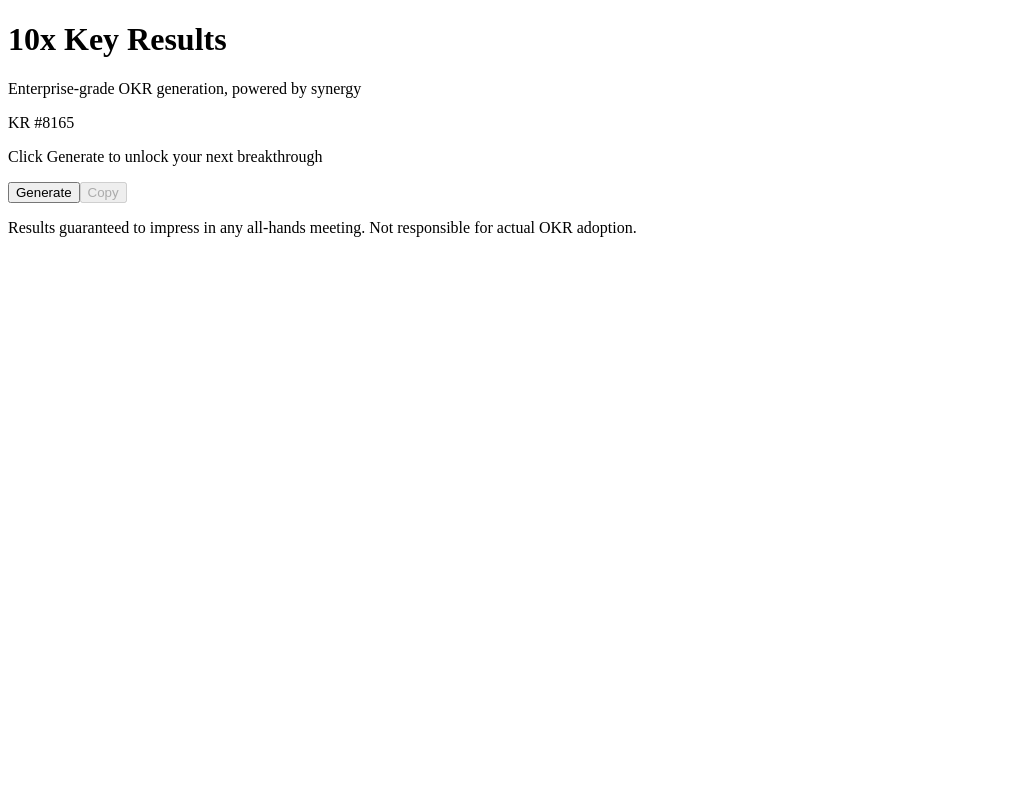
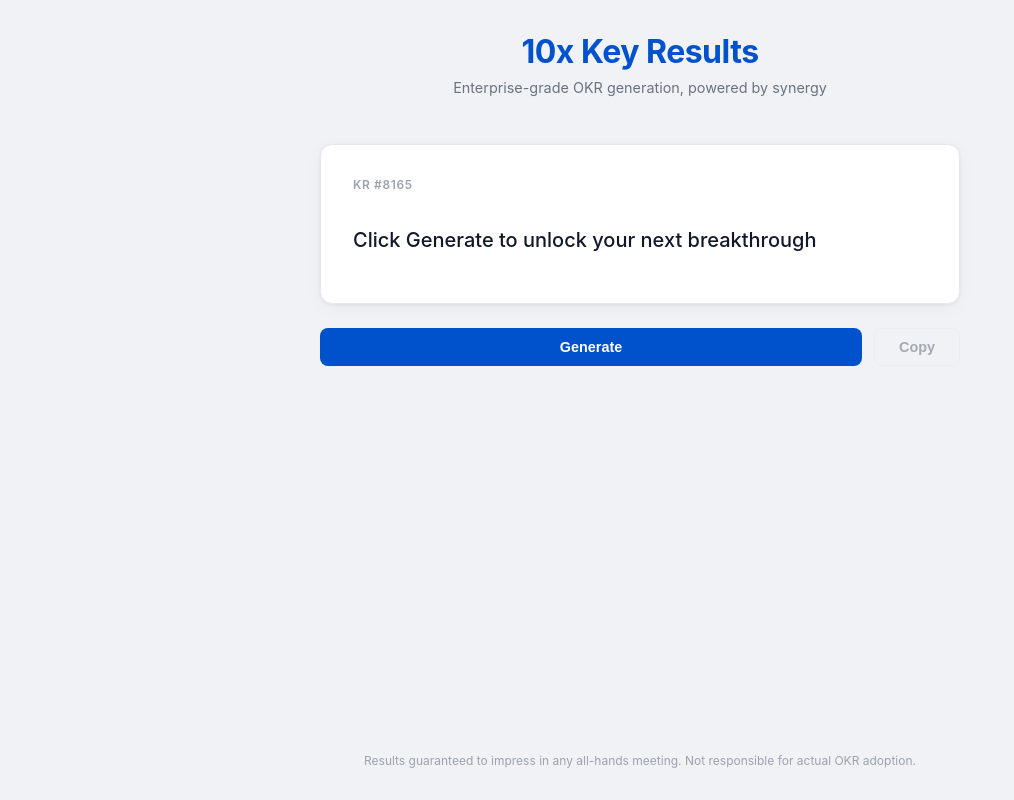
Before and after one commit to floriangosse/okr.rodeo, a React (Vite) app: page / in a window 1280 px wide. Shown: the whole page, without its empty margins (0-1014 px from the left). Built offline with nearby package versions, Linux system fonts and the light colour scheme.

Commit message:
feat: add UI styling with corporate parody aesthetic

```diff
--- a/src/index.css
+++ b/src/index.css
@@ -0,0 +1,176 @@
+*,
+*::before,
+*::after {
+  box-sizing: border-box;
+  margin: 0;
+  padding: 0;
+}
+
+body {
+  font-family:
+    -apple-system,
+    BlinkMacSystemFont,
+    "Segoe UI",
+    Roboto,
+    sans-serif;
+  background: #f0f2f5;
+  color: #1a1a2e;
+  min-height: 100vh;
+}
+
+.app {
+  min-height: 100vh;
+  display: flex;
+  flex-direction: column;
+  align-items: center;
+  padding: 2rem 1rem;
+}
+
+.header {
+  text-align: center;
+  margin-bottom: 3rem;
+}
+
+.site-title {
+  font-size: 2rem;
+  font-weight: 700;
+  color: #0052cc;
+  letter-spacing: -0.5px;
+}
+
+.tagline {
+  margin-top: 0.5rem;
+  font-size: 0.9rem;
+  color: #6b7280;
+}
+
+.main {
+  width: 100%;
+  max-width: 640px;
+  display: flex;
+  flex-direction: column;
+  gap: 1.5rem;
+}
+
+.kr-card {
+  background: #ffffff;
+  border: 1px solid #e5e7eb;
+  border-radius: 12px;
+  padding: 2rem;
+  min-height: 160px;
+  display: flex;
+  flex-direction: column;
+  gap: 1rem;
+  box-shadow:
+    0 1px 3px rgba(0, 0, 0, 0.06),
+    0 4px 16px rgba(0, 0, 0, 0.04);
+}
+
+.kr-number {
+  font-size: 0.75rem;
+  font-weight: 600;
+  color: #9ca3af;
+  text-transform: uppercase;
+  letter-spacing: 0.05em;
+}
+
+.kr-text {
+  font-size: 1.25rem;
+  font-weight: 500;
+  line-height: 1.6;
+  color: #111827;
+  flex: 1;
+  display: flex;
+  align-items: center;
+}
+
+.actions {
+  display: flex;
+  gap: 0.75rem;
+}
+
+.btn {
+  padding: 0.625rem 1.5rem;
+  border-radius: 8px;
+  font-size: 0.9rem;
+  font-weight: 600;
+  cursor: pointer;
+  border: none;
+  transition:
+    background 0.15s,
+    transform 0.1s;
+}
+
+.btn:active {
+  transform: scale(0.98);
+}
+
+.btn:disabled {
+  opacity: 0.4;
+  cursor: not-allowed;
+}
+
+.btn-primary {
+  background: #0052cc;
+  color: #ffffff;
+  flex: 1;
+}
+
+.btn-primary:hover:not(:disabled) {
+  background: #0041a8;
+}
+
+.btn-secondary {
+  background: #f3f4f6;
+  color: #374151;
+  border: 1px solid #e5e7eb;
+}
+
+.btn-secondary:hover:not(:disabled) {
+  background: #e5e7eb;
+}
+
+.share {
+  display: flex;
+  flex-direction: column;
+  gap: 0.5rem;
+}
+
+.share-link {
+  background: none;
+  border: none;
+  color: #0052cc;
+  font-size: 0.875rem;
+  cursor: pointer;
+  padding: 0;
+  text-align: left;
+  font-weight: 500;
+}
+
+.share-link:hover {
+  text-decoration: underline;
+}
+
+.share-url-row {
+  display: flex;
+  gap: 0.5rem;
+}
+
+.share-url-input {
+  flex: 1;
+  padding: 0.5rem 0.75rem;
+  border: 1px solid #e5e7eb;
+  border-radius: 8px;
+  font-size: 0.8rem;
+  color: #6b7280;
+  background: #f9fafb;
+  outline: none;
+}
+
+.footer {
+  margin-top: auto;
+  padding-top: 3rem;
+  text-align: center;
+  font-size: 0.75rem;
+  color: #9ca3af;
+}
```
